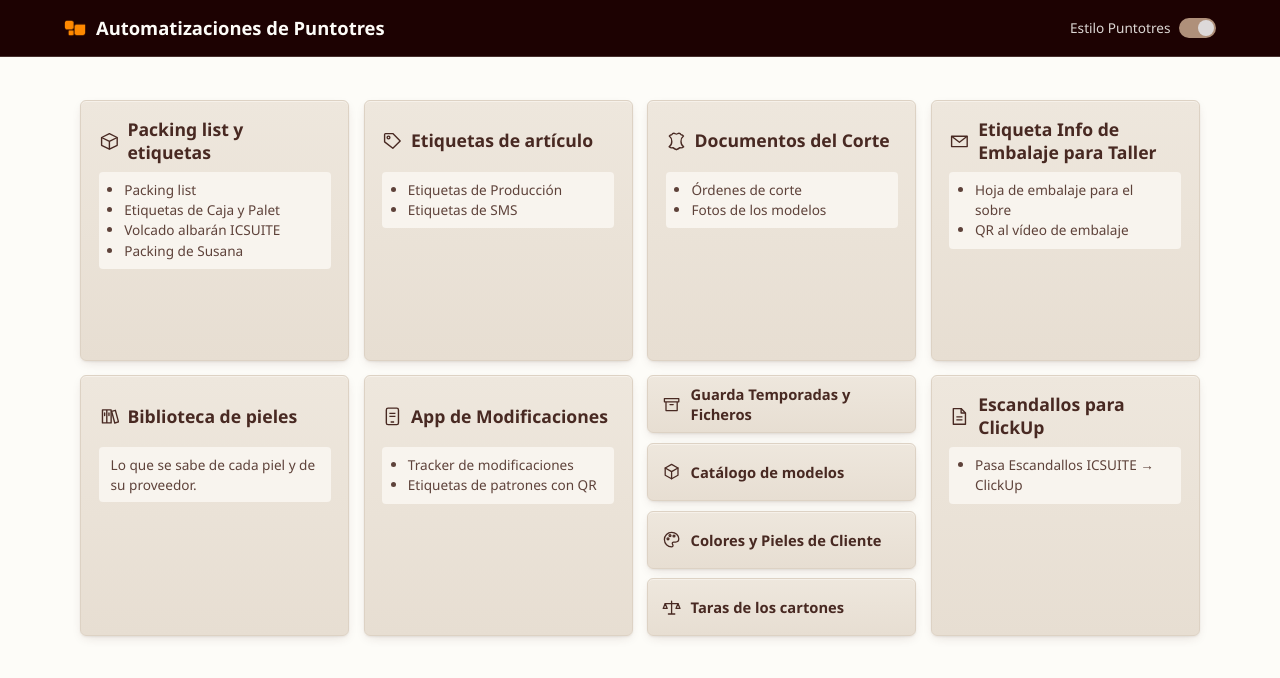
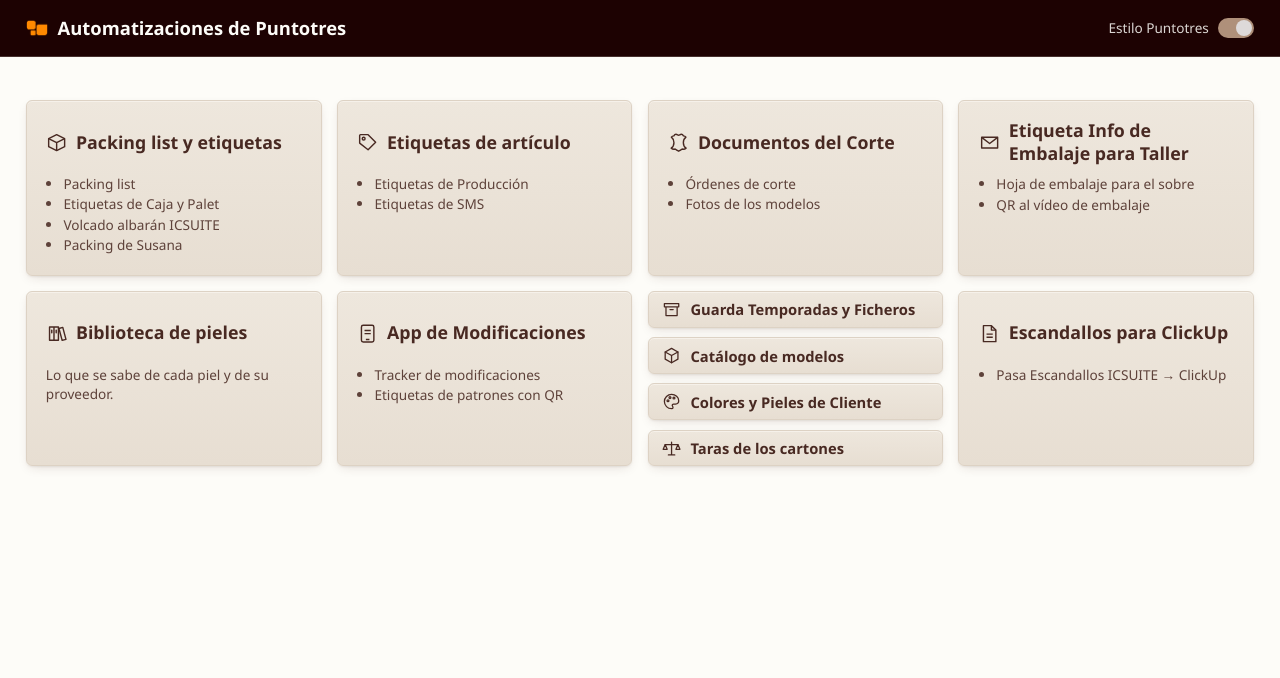
Before and after one commit to JordiLlavina/PackingListAutomation, a Spring app: page /menu in a window 1280 px wide. Shown: the top 678 px of the page. Run offline with Thymeleaf, Linux system fonts and the light colour scheme; the template is opened without the code that fills it, so the values that code supplies are empty; database files in the repository are not loaded.

Commit message:
menú: casi todo el ancho de pantalla y letra que crece con la ventana
Las tarjetas van de un solo color (sin la zona clara dentro), cuatro por
fila salvo en ventanas estrechas, y la cabecera sigue al ancho del menú.

Co-Authored-By: Claude Opus 5.5 <noreply@anthropic.com>

```diff
--- a/src/main/resources/static/estilo.css
+++ b/src/main/resources/static/estilo.css
@@ -790,30 +790,27 @@ header.cabecera .enlace-menu:hover {
     cursor: not-allowed;
 }
 
-/* Lo que hace falta para empezar, en un bloque suave de esquinas apenas redondeadas, en
-   un gris claro, en vez de una barra lateral: queda dentro de la tarjeta sin
-   recortarla con una línea más. */
+/* Lo que hace falta para empezar, o lo que genera la tarjeta. Sin recuadro ni
+   fondo propio: va sobre el color de la tarjeta, que es el botón entero, y una
+   zona más clara dentro la partía en dos colores. */
 .menu-entrada {
     margin: 0 0 0.9rem;
-    padding: 0.6rem 0.85rem;
-    border-radius: 4px;
-    background: var(--entrada);
+    padding: 0;
     font-size: 0.9rem;
     font-weight: 500;
     line-height: 1.45;
 }
 
-/* En el menú principal la zona clara es la lista de lo que genera la tarjeta:
-   las viñetas van dentro del recuadro, no colgando por fuera. */
+/* En el menú principal es la lista de lo que genera la tarjeta: las viñetas
+   van dentro de la tarjeta, no colgando por fuera. */
 ul.menu-entrada {
-    padding-left: 1.9rem;
+    padding-left: 1.2rem;
     line-height: 1.6;
 }
 
 /* Todos los textos a la misma altura: el título se reserva siempre dos
-   líneas (con una sola va centrado en ese hueco), así que la zona clara
-   arranca en el mismo sitio en todas las tarjetas. En vertical la zona
-   clara se ciñe a su texto (con su padding de margen) y no se estira. */
+   líneas (con una sola va centrado en ese hueco), así que el texto de
+   debajo arranca en el mismo sitio en todas las tarjetas. */
 .menu-principal .menu-titulo {
     min-height: 2.6em;
     align-items: center;
@@ -828,23 +825,49 @@ ul.menu-entrada {
    de la celda. Los paneles pequeños comparten celda de cuatro en cuatro y van
    más justos para no obligar a crecer a la fila entera. */
 .menu-principal {
-    grid-template-columns: repeat(auto-fit, minmax(15.5rem, 1fr));
+    grid-template-columns: repeat(4, minmax(0, 1fr));
     grid-auto-rows: 1fr;
     align-items: stretch;
-    gap: 0.9rem;
+    gap: clamp(0.9rem, 0.3rem + 0.8vw, 1.5rem);
 }
 .menu-principal > .menu-tarjeta {
     height: auto;
     margin-top: 0;
-    padding: 1.05rem 1.1rem;
-}
-.menu-principal .menu-titulo { font-size: 1.1rem; gap: 0.5rem; margin-bottom: 0.5rem; }
-.menu-principal .menu-icono { width: 1.3rem; height: 1.3rem; }
-.menu-principal .menu-entrada { font-size: 0.85rem; padding: 0.5rem 0.75rem; }
-.menu-principal ul.menu-entrada { padding-left: 1.6rem; line-height: 1.5; }
-.menu-principal > .menu-paneles { margin-top: 0; gap: 0.6rem; }
-.menu-principal .menu-panel { padding: 0.5rem 0.85rem; gap: 0.6rem; font-size: 0.92rem; }
-.menu-principal .menu-panel-icono { width: 1.2rem; height: 1.2rem; }
+    padding: clamp(1.05rem, 0.4rem + 0.9vw, 1.8rem) clamp(1.1rem, 0.4rem + 1vw, 1.9rem);
+}
+/* Letra e iconos crecen con el ancho de la ventana: en un monitor de 21"
+   (1920 px) el menú se quedaba pequeño en medio de la pantalla. */
+.menu-principal .menu-titulo {
+    font-size: clamp(1.1rem, 0.55rem + 0.7vw, 1.5rem);
+    gap: 0.5em;
+    margin-bottom: 0.5em;
+}
+.menu-principal .menu-icono { width: 1.2em; height: 1.2em; }
+.menu-principal .menu-entrada { font-size: clamp(0.85rem, 0.45rem + 0.5vw, 1.1rem); }
+.menu-principal ul.menu-entrada { padding-left: 1.3em; line-height: 1.5; }
+.menu-principal > .menu-paneles { margin-top: 0; gap: clamp(0.6rem, 0.2rem + 0.5vw, 0.9rem); }
+.menu-principal .menu-panel {
+    padding: 0.5em 0.9em;
+    gap: 0.65em;
+    font-size: clamp(0.92rem, 0.5rem + 0.5vw, 1.2rem);
+}
+.menu-principal .menu-panel-icono { width: 1.3em; height: 1.3em; }
+
+/* El menú usa casi todo el ancho de la pantalla, con menos margen a los
+   lados que el resto de pantallas (72rem), y la cabecera le sigue para que
+   el título quede alineado con la primera tarjeta. */
+main.menu-ancho,
+header.cabecera-menu .titulo { max-width: 120rem; }
+main.menu-ancho { padding-left: clamp(1rem, 2vw, 2.5rem); padding-right: clamp(1rem, 2vw, 2.5rem); }
+header.cabecera-menu { padding-left: clamp(1rem, 2vw, 2.5rem); padding-right: clamp(1rem, 2vw, 2.5rem); }
+
+/* Cuatro por fila siempre que quepan; en una ventana estrecha, dos o una. */
+@media (max-width: 62rem) {
+    .menu-principal { grid-template-columns: repeat(2, minmax(0, 1fr)); }
+}
+@media (max-width: 36rem) {
+    .menu-principal { grid-template-columns: minmax(0, 1fr); }
+}
 
 .menu-lista {
     margin: 0 0 1.2rem;
--- a/src/main/resources/templates/fragmentos.html
+++ b/src/main/resources/templates/fragmentos.html
@@ -42,7 +42,7 @@
      derecha. Es otro fragmento y no un parámetro de `cabecera` porque Thymeleaf
      exige pasar todos los parámetros declarados y habría que tocar las quince
      pantallas que la usan. -->
-<header class="cabecera" th:fragment="cabeceraMenu(titulo)">
+<header class="cabecera cabecera-menu" th:fragment="cabeceraMenu(titulo)">
     <div class="titulo">
         <a th:href="@{/menu}" class="enlace-menu" title="Volver al menú"
            aria-label="Volver al menú">
--- a/src/main/resources/templates/menu.html
+++ b/src/main/resources/templates/menu.html
@@ -3,11 +3,11 @@
 <head th:replace="~{fragmentos :: head('Inicio')}"></head>
 <body>
 <header th:replace="~{fragmentos :: cabeceraMenu('Automatizaciones de Puntotres')}"></header>
-<main>
-    <!-- Cada tarjeta dice solo lo que genera, en la zona clara y en pocas
+<main class="menu-ancho">
+    <!-- Cada tarjeta dice solo lo que genera, debajo del título y en pocas
          palabras: aquí solo se elige por dónde empezar. En menu-principal
-         las zonas claras empiezan a la misma altura y llegan hasta abajo,
-         aunque un título ocupe dos líneas y otro una. -->
+         esos textos empiezan a la misma altura, aunque un título ocupe dos
+         líneas y otro una. Toda la tarjeta va de un solo color. -->
     <div class="menu-tarjetas menu-principal">
         <a class="tarjeta menu-tarjeta" th:href="@{/packing-list}">
             <h2 class="menu-titulo">
```
